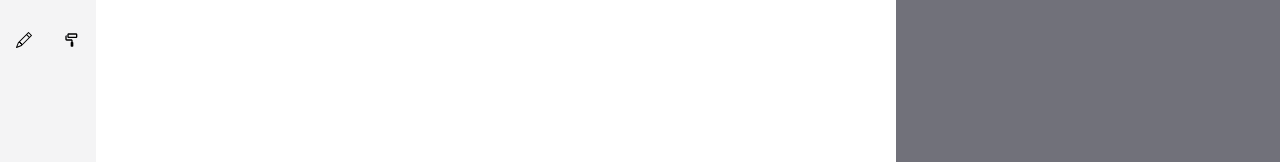
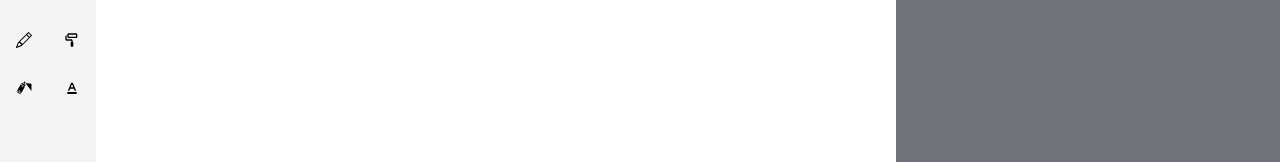
Before and after one commit to GabrielGMartinsBr/gm-paint, a React (Vite) app: page / in a window 1280 px wide. Shown: the part 128-290 px from the top of the page. Built offline with nearby package versions, Linux system fonts and the light colour scheme.

Commit message:
add tool bar buttons

```diff
--- a/src/paint/ToolBar.tsx
+++ b/src/paint/ToolBar.tsx
@@ -1,8 +1,8 @@
 import { PropsWithChildren } from 'react'
 import { BsPaintBucket, BsPencil } from 'react-icons/bs';
-import { BiPaintRoll, BiSelection } from 'react-icons/bi';
+import { BiFontColor, BiPaintRoll, BiSelection } from 'react-icons/bi';
 import { CiEraser } from 'react-icons/ci';
-import { GiFairyWand } from 'react-icons/gi';
+import { GiFairyWand, GiSpray } from 'react-icons/gi';
 
 export default function ToolBar() {
     return (
@@ -28,6 +28,12 @@ export default function ToolBar() {
                 <ToolBarButton>
                     <BiPaintRoll />
                 </ToolBarButton>
+                <ToolBarButton>
+                    <GiSpray />
+                </ToolBarButton>
+                <ToolBarButton>
+                    <BiFontColor />
+                </ToolBarButton>
             </div>
         </div>
 
```
